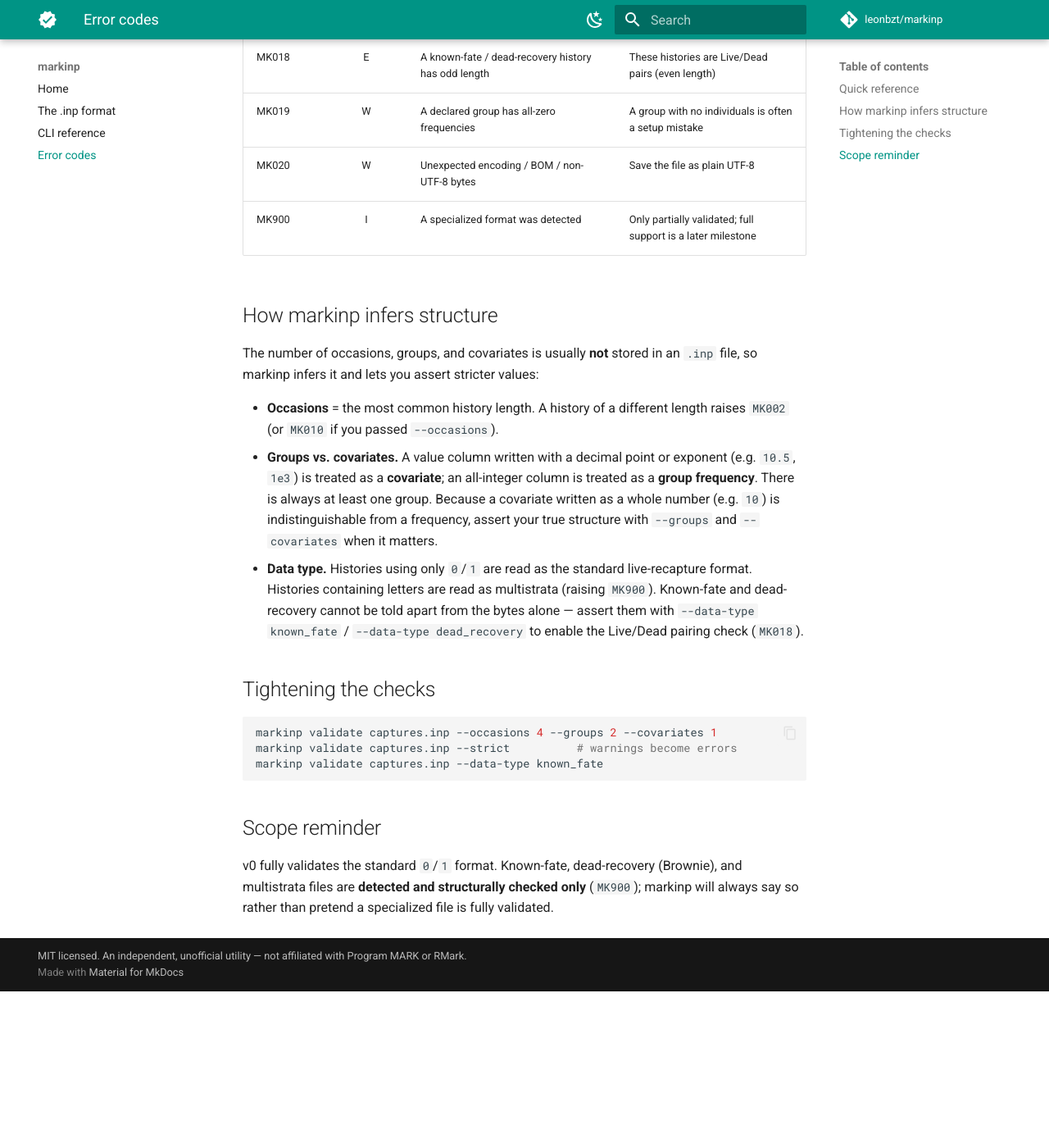
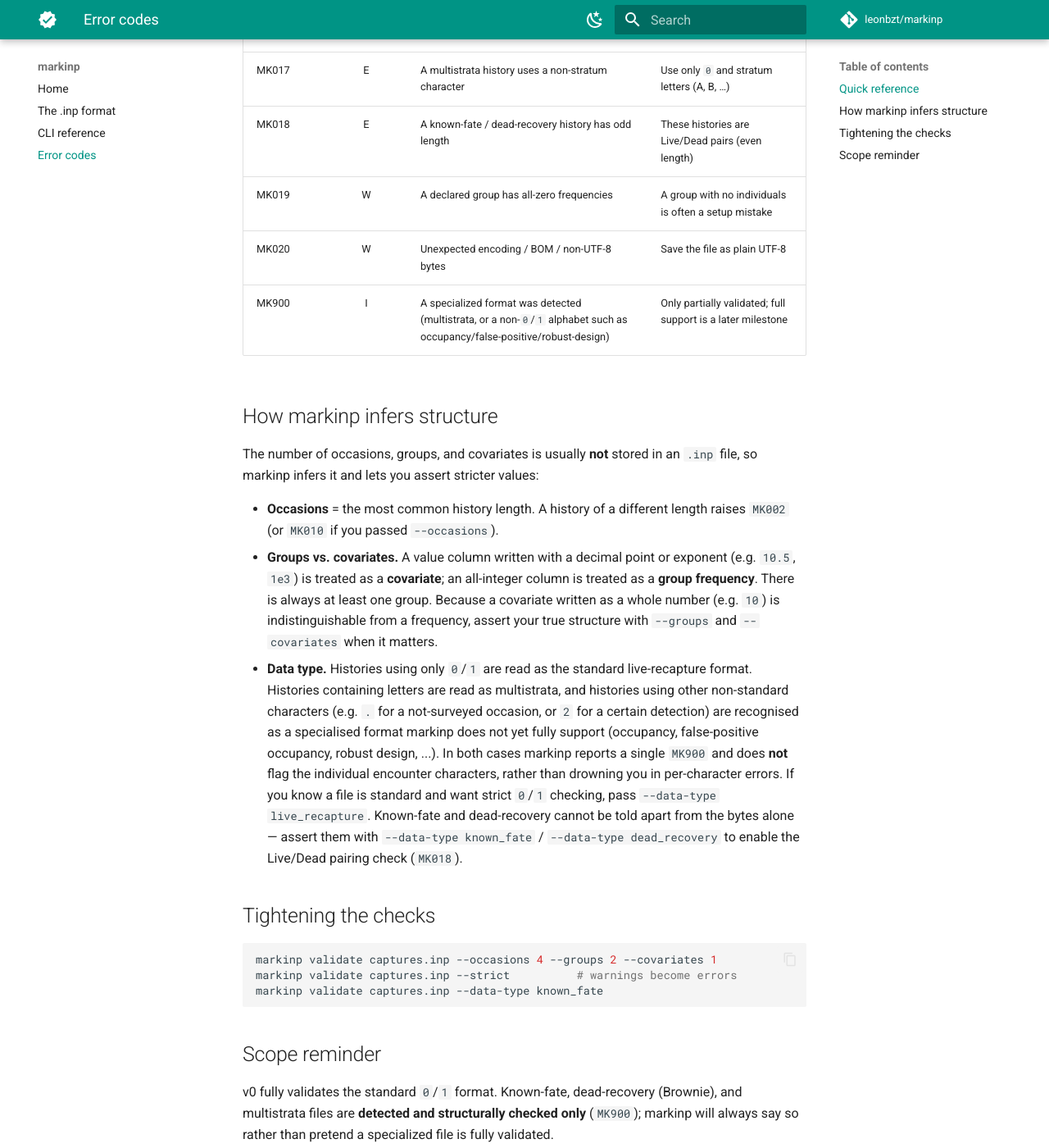
Before and after one commit to leonbzt/markinp, an MkDocs documentation site: the page built from docs/error-codes.md, in a window 1280 px wide and 1400 px high, scrolled down 1594 px. Shown: the whole window at 82% size. Built offline with MkDocs 1.6.1 and Material for MkDocs 9.7.7, drawn with Linux system fonts in a browser that asks for light colours; comment, search, counter and statistics services are not loaded; before the commit the page ends 2803 px from its top, so only the background shows below that; some of the changed text lies outside the part shown.

Commit message:
v0.2.0: detect non-standard history alphabets, report MK900 not MK005 flood
- Occupancy / false-positive / robust-design files (histories with '.', '2', ...)
  are recognised as a specialised format and reported with one MK900 note instead
  of a flood of MK005 errors; --data-type live_recapture restores strict checking.
- Validated on a corpus of 93 real MARK files: MK005 hits 2308 -> 0, no regressions.
- Release workflow now fires on GitHub Release (aligns PyPI publish with Zenodo);
  add skip-existing for idempotent re-publishes.
- paper.md/CITATION/.zenodo.json: add ORCID + LMU affiliation.

Co-Authored-By: Claude Opus 4.8 <noreply@anthropic.com>

```diff
--- a/docs/error-codes.md
+++ b/docs/error-codes.md
@@ -18,7 +18,7 @@ number. Codes are stable once released and never renumbered.
 | MK002 | E | A history's length differs from the file's occasion count | Give every history one character per occasion |
 | MK003 | E | A frequency value is not a number | Remove stray text; check for an accidental space |
 | MK004 | E | The number of frequency columns ≠ the number of groups | Provide exactly one frequency per group |
-| MK005 | E | A history contains a character illegal for the data type | Standard histories use only `0`/`1` |
+| MK005 | E | A history contains a non-`0`/`1` character when the file is (asserted) standard | Standard histories use only `0`/`1`; pass `--data-type` for other formats |
 | MK006 | E | The covariate count differs between records | Give every record the same number of covariates |
 | MK007 | E | A covariate is blank or non-numeric | Fill in a number; MARK covariates cannot be missing |
 | MK008 | E | The file has no encounter records | Add at least one history record ending in `;` |
@@ -34,7 +34,7 @@ number. Codes are stable once released and never renumbered.
 | MK018 | E | A known-fate / dead-recovery history has odd length | These histories are Live/Dead pairs (even length) |
 | MK019 | W | A declared group has all-zero frequencies | A group with no individuals is often a setup mistake |
 | MK020 | W | Unexpected encoding / BOM / non-UTF-8 bytes | Save the file as plain UTF-8 |
-| MK900 | I | A specialized format was detected | Only partially validated; full support is a later milestone |
+| MK900 | I | A specialized format was detected (multistrata, or a non-`0`/`1` alphabet such as occupancy/false-positive/robust-design) | Only partially validated; full support is a later milestone |
 
 ## How markinp infers structure
 
@@ -50,10 +50,17 @@ The number of occasions, groups, and covariates is usually **not** stored in an
   indistinguishable from a frequency, assert your true structure with
   `--groups` and `--covariates` when it matters.
 - **Data type.** Histories using only `0`/`1` are read as the standard
-  live-recapture format. Histories containing letters are read as multistrata
-  (raising `MK900`). Known-fate and dead-recovery cannot be told apart from the
-  bytes alone — assert them with `--data-type known_fate` /
-  `--data-type dead_recovery` to enable the Live/Dead pairing check (`MK018`).
+  live-recapture format. Histories containing letters are read as multistrata,
+  and histories using other non-standard characters (e.g. `.` for a not-surveyed
+  occasion, or `2` for a certain detection) are recognised as a specialised
+  format markinp does not yet fully support (occupancy, false-positive occupancy,
+  robust design, ...). In both cases markinp reports a single `MK900` and does
+  **not** flag the individual encounter characters, rather than drowning you in
+  per-character errors. If you know a file is standard and want strict `0`/`1`
+  checking, pass `--data-type live_recapture`. Known-fate and dead-recovery
+  cannot be told apart from the bytes alone — assert them with
+  `--data-type known_fate` / `--data-type dead_recovery` to enable the Live/Dead
+  pairing check (`MK018`).
 
 ## Tightening the checks
 
--- a/markinp/__init__.py
+++ b/markinp/__init__.py
@@ -25,7 +25,7 @@ from .parse import ParseResult, parse_file, parse_text
 from .validate import validate
 from .write import write_file, write_text
 
-__version__ = "0.1.0"
+__version__ = "0.2.0"
 
 __all__ = [
     "BuildOptions",
--- a/pyproject.toml
+++ b/pyproject.toml
@@ -4,7 +4,7 @@ build-backend = "hatchling.build"
 
 [project]
 name = "markinp"
-version = "0.1.0"
+version = "0.2.0"
 description = "Read, validate, and build Program MARK encounter-history (.inp) files."
 readme = "README.md"
 requires-python = ">=3.10"
```
Also changed, not shown: CHANGELOG.md (+13 -1 lines), paper/paper.md (+3 -3 lines), plan.md (+2 -2 lines), .zenodo.json, 7 other files.
